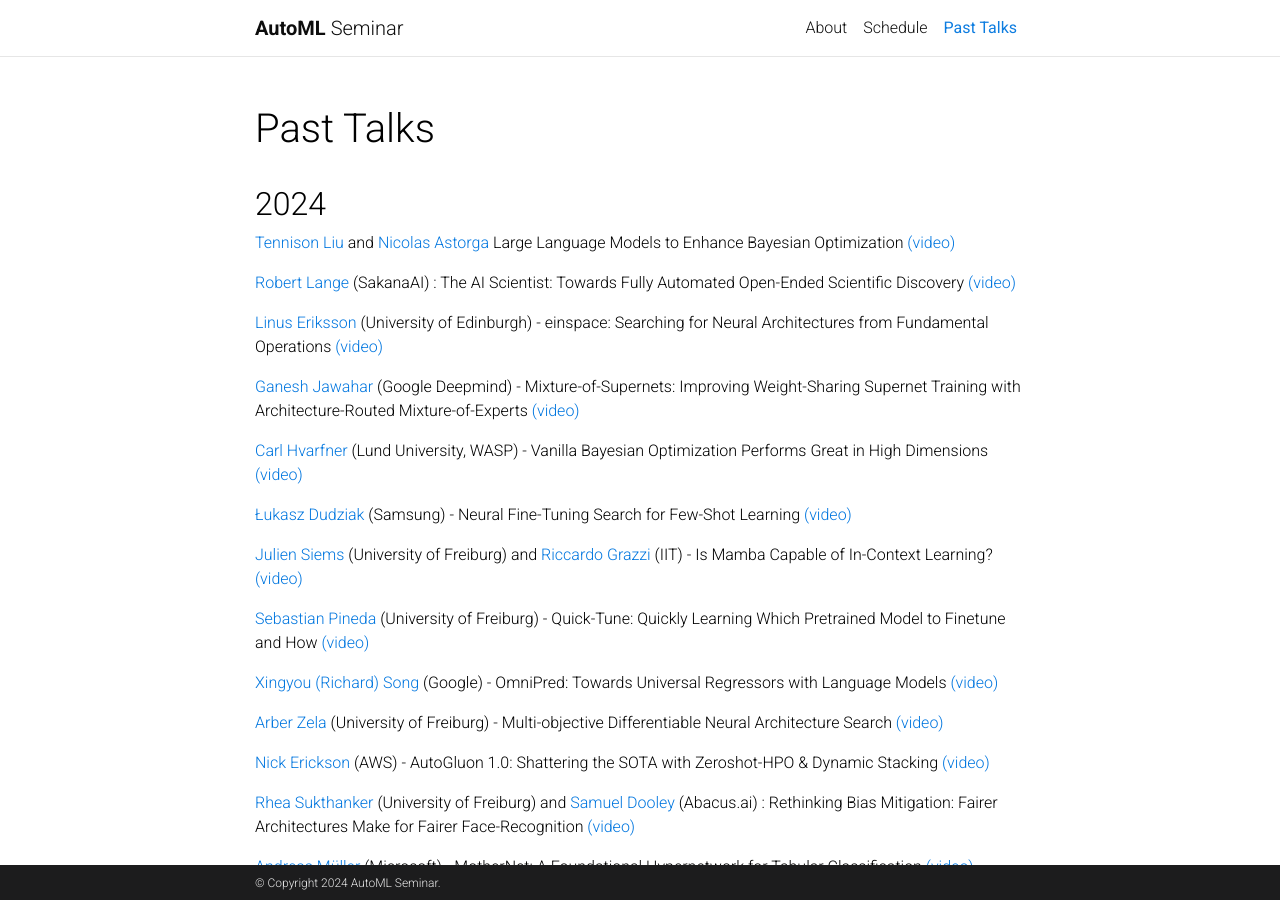
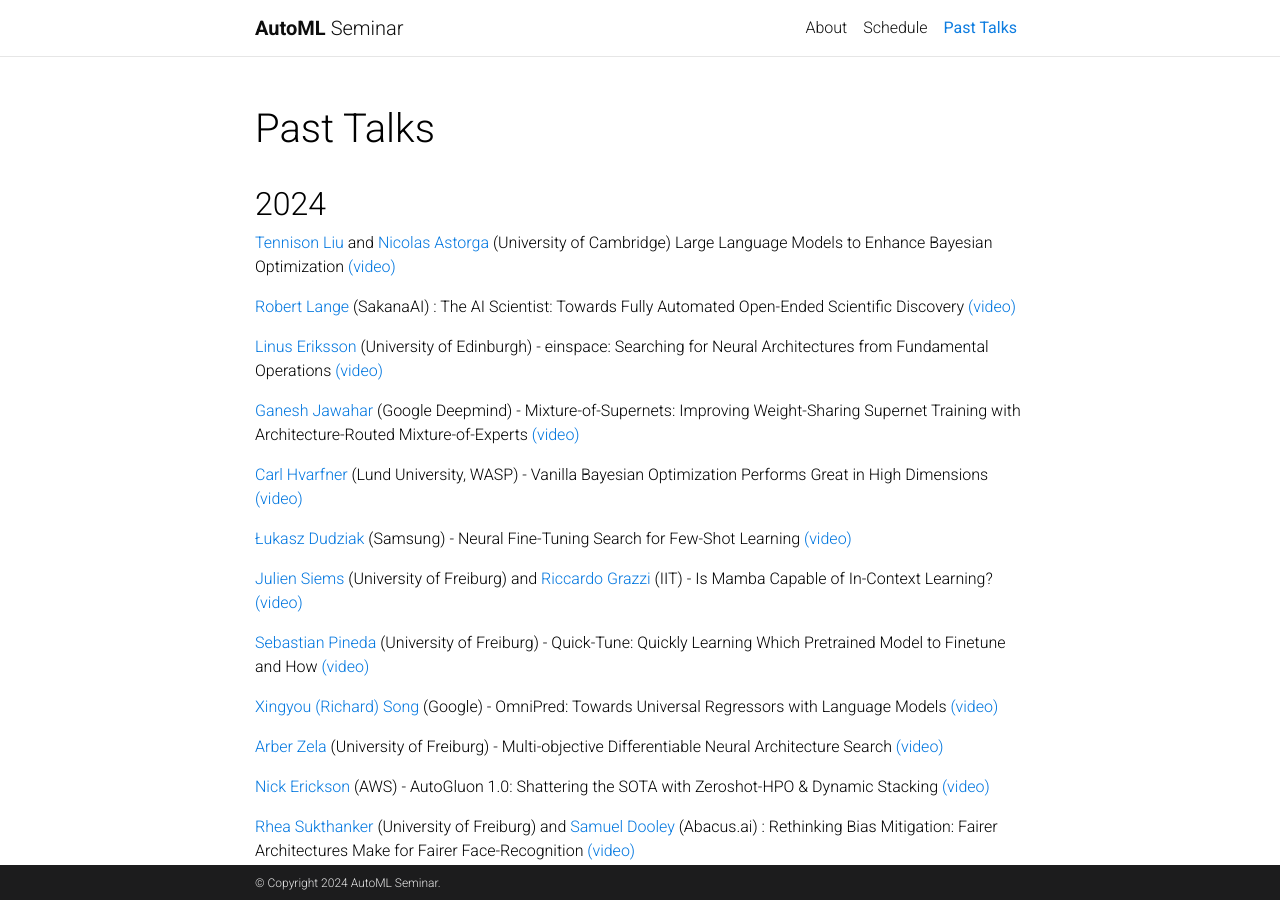
Before and after one commit to AutoML-Seminars/AutoML-Seminars.github.io, a Jekyll site: the page built from _pages/past_talks.md, in a window 1280 px wide and 900 px high. Built offline with Jekyll 4.4.1, drawn with Linux system fonts in a browser that asks for light colours; comment, search, counter and statistics services are not loaded; a style sheet for code colours, icons or effects is not loaded.

Commit message:
missing affiliation

```diff
--- a/_pages/past_talks.md
+++ b/_pages/past_talks.md
@@ -11,7 +11,7 @@ nav_order: 5
 ## 2024
 
 
-[Tennison Liu](https://tennisonliu.github.io/) and [Nicolas Astorga](https://scholar.google.com/citations?user=oLiBK8cAAAAJ&hl=es) Large Language Models to Enhance Bayesian Optimization [(video)](https://youtu.be/mVeXZzF5d-g?si=ilwqnLFPIODMFPfn)
+[Tennison Liu](https://tennisonliu.github.io/) and [Nicolas Astorga](https://scholar.google.com/citations?user=oLiBK8cAAAAJ&hl=es) (University of Cambridge) Large Language Models to Enhance Bayesian Optimization [(video)](https://youtu.be/mVeXZzF5d-g?si=ilwqnLFPIODMFPfn)
 
 
 [Robert Lange](https://roberttlange.github.io/) (SakanaAI) : The AI Scientist: Towards Fully Automated Open-Ended Scientific Discovery [(video)](https://youtu.be/CFewReJ1Eyo?si=wAVrdLljR86Fnj9V)
```
